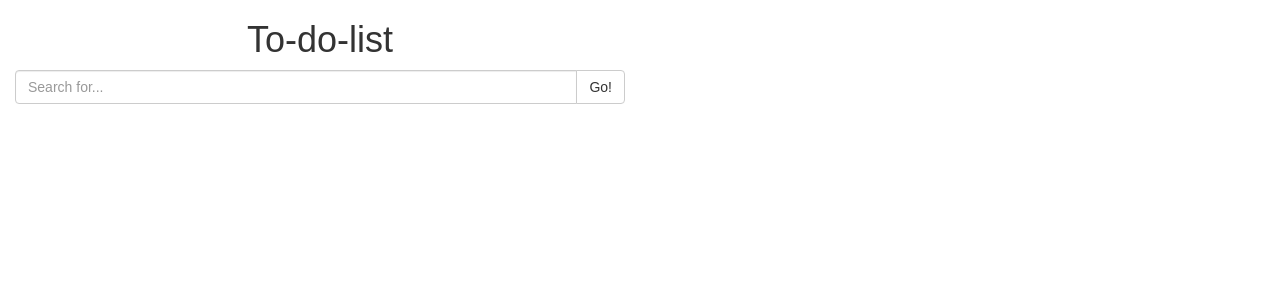
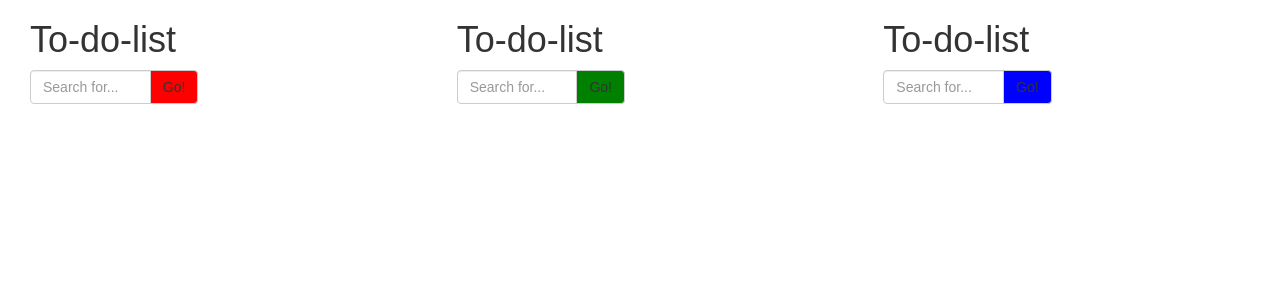
Before and after one commit to chodanun/to-do-list, a React (Create React App) app: page / in a window 1280 px wide. Shown: the top 300 px of the page. Built offline with nearby package versions, Linux system fonts and the light colour scheme.

Commit message:
pass button color props to chidren

```diff
--- a/src/App.js
+++ b/src/App.js
@@ -7,8 +7,16 @@ import {Todo} from './Todo'
 class App extends Component {
   render() {
     return (
-      <div className="App">
-        <Todo />
+      <div>
+        <div className="col-md-4">
+          <Todo buttonColor="red"/>
+        </div>
+        <div className="col-md-4">
+          <Todo buttonColor="green"/>
+        </div>
+        <div className="col-md-4">
+          <Todo buttonColor="blue"/>
+        </div>
       </div>
     );
   }
--- a/src/Todo.js
+++ b/src/Todo.js
@@ -1,6 +1,9 @@
 import React, { Component } from 'react';
 
 export class Todo extends Component {
+	// static propTypes = {
+	//   buttonColor: React.PropTypes.string.isRequired,
+	// }
 	constructor(props) {
 	  super(props);
 	  this.state = {
@@ -43,6 +46,7 @@ export class Todo extends Component {
 			      	placeholder="Search for..."/>
 			      <span className="input-group-btn">
 			        <button
+			        	style={{background: this.props.buttonColor,}}
 			        	className="btn btn-default"
 			        	onClick = {this.submitList.bind(this)}
 			        	type="button">Go!
```
